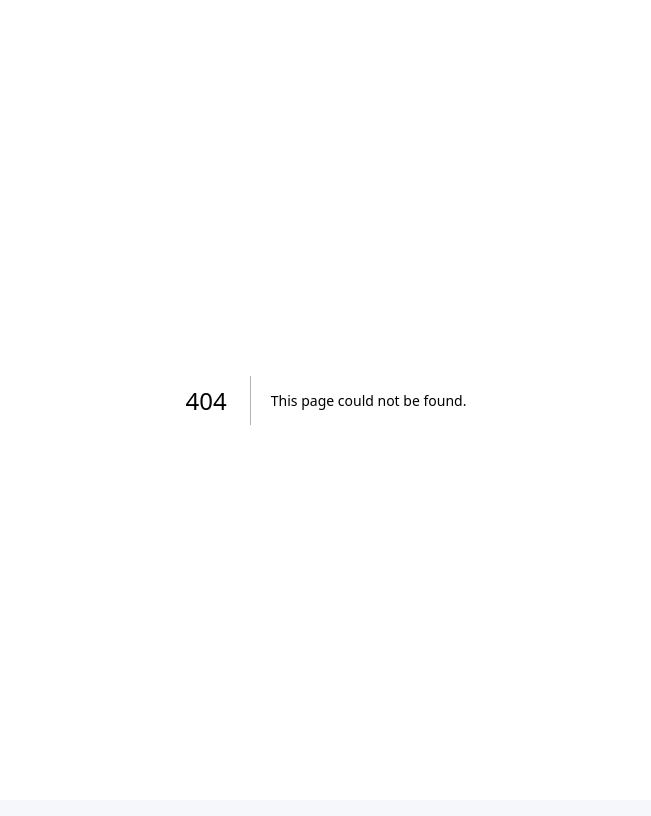
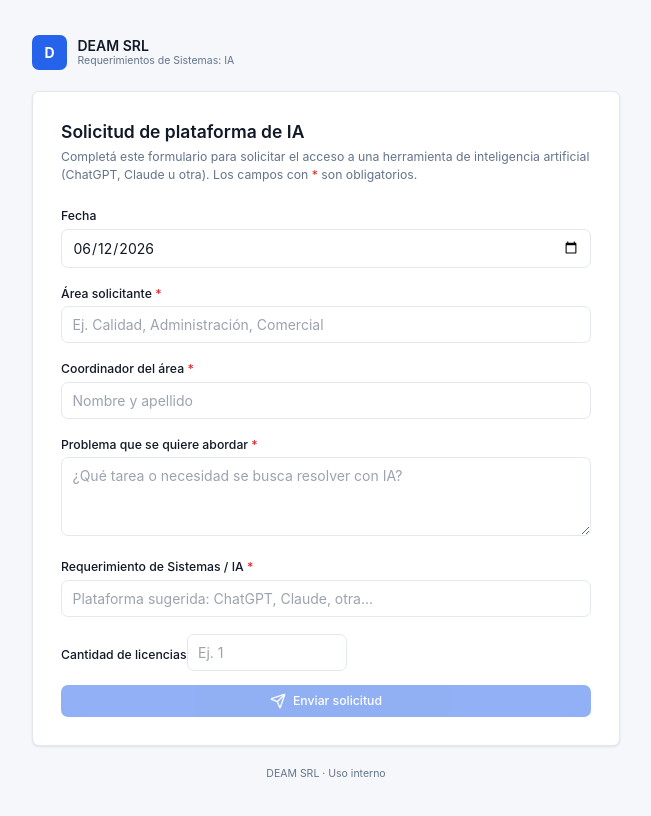
Before and after one commit to alejandrogomez-code/Administraci-n---DEAM, a Next.js app: page /solicitud-ia in a window 1280 px wide. Before the commit this address had no page. Shown: the whole page, without its empty margins (314-965 px from the left). Built offline with nearby package versions, Linux system fonts and the light colour scheme; no server answers.

Commit message:
Create page.tsx

```diff
--- /dev/null
+++ b/src/app/solicitud-ia/page.tsx
@@ -0,0 +1,176 @@
+'use client';
+
+import { useState } from 'react';
+import { CheckCircle2, Loader2, Send } from 'lucide-react';
+import { createClient } from '@/lib/supabase/client';
+
+type Form = {
+  fecha: string;
+  area: string;
+  coordinador: string;
+  problema: string;
+  requerimiento: string;
+  cantidad_licencias: string;
+};
+
+const VACIO: Form = {
+  fecha: new Date().toISOString().slice(0, 10),
+  area: '',
+  coordinador: '',
+  problema: '',
+  requerimiento: '',
+  cantidad_licencias: '',
+};
+
+export default function SolicitudIAPage() {
+  const supabase = createClient();
+  const [form, setForm] = useState<Form>(VACIO);
+  const [enviando, setEnviando] = useState(false);
+  const [ok, setOk] = useState(false);
+  const [error, setError] = useState<string | null>(null);
+
+  function set<K extends keyof Form>(k: K, v: Form[K]) {
+    setForm(prev => ({ ...prev, [k]: v }));
+  }
+
+  const valido =
+    form.area.trim() &&
+    form.coordinador.trim() &&
+    form.problema.trim() &&
+    form.requerimiento.trim();
+
+  async function enviar() {
+    if (!valido) { setError('Completá los campos obligatorios (*).'); return; }
+    setEnviando(true);
+    setError(null);
+    const payload = {
+      fecha: form.fecha || new Date().toISOString().slice(0, 10),
+      area: form.area.trim(),
+      coordinador: form.coordinador.trim(),
+      problema: form.problema.trim(),
+      requerimiento: form.requerimiento.trim(),
+      cantidad_licencias: form.cantidad_licencias === '' ? null : Number(form.cantidad_licencias),
+      estado: 'solicitado' as const,
+      origen: 'formulario' as const,
+    };
+    const { error } = await supabase.from('req_ia').insert(payload);
+    setEnviando(false);
+    if (error) { setError('No se pudo enviar: ' + error.message); return; }
+    setOk(true);
+  }
+
+  function nuevaSolicitud() {
+    setForm({ ...VACIO, fecha: new Date().toISOString().slice(0, 10) });
+    setOk(false);
+    setError(null);
+  }
+
+  return (
+    <div className="min-h-screen bg-bg text-text flex items-start justify-center px-4 py-10">
+      <div className="w-full max-w-2xl">
+        {/* Encabezado */}
+        <div className="flex items-center gap-3 mb-6">
+          <div className="w-10 h-10 rounded bg-primary text-primary-fg flex items-center justify-center font-bold shrink-0">D</div>
+          <div className="leading-tight">
+            <div className="font-semibold">DEAM SRL</div>
+            <div className="text-xs text-muted">Requerimientos de Sistemas: IA</div>
+          </div>
+        </div>
+
+        {ok ? (
+          <div className="card p-8 text-center">
+            <CheckCircle2 className="mx-auto text-success mb-3" size={40} />
+            <h1 className="text-lg font-semibold">¡Solicitud enviada!</h1>
+            <p className="text-sm text-muted mt-2">
+              Tu requerimiento quedó registrado como <strong>Solicitado</strong>. El área de Sistemas lo va a revisar.
+            </p>
+            <button onClick={nuevaSolicitud} className="btn-primary mt-6">Cargar otra solicitud</button>
+          </div>
+        ) : (
+          <div className="card p-6 sm:p-8">
+            <h1 className="text-xl font-semibold">Solicitud de plataforma de IA</h1>
+            <p className="text-sm text-muted mt-1 mb-6">
+              Completá este formulario para solicitar el acceso a una herramienta de inteligencia artificial
+              (ChatGPT, Claude u otra). Los campos con <span className="text-danger">*</span> son obligatorios.
+            </p>
+
+            <div className="space-y-4">
+              <div>
+                <label className="text-sm font-medium">Fecha</label>
+                <input
+                  type="date"
+                  className="input mt-1"
+                  value={form.fecha}
+                  onChange={e => set('fecha', e.target.value)}
+                />
+              </div>
+
+              <div>
+                <label className="text-sm font-medium">Área solicitante <span className="text-danger">*</span></label>
+                <input
+                  className="input mt-1"
+                  placeholder="Ej. Calidad, Administración, Comercial"
+                  value={form.area}
+                  onChange={e => set('area', e.target.value)}
+                />
+              </div>
+
+              <div>
+                <label className="text-sm font-medium">Coordinador del área <span className="text-danger">*</span></label>
+                <input
+                  className="input mt-1"
+                  placeholder="Nombre y apellido"
+                  value={form.coordinador}
+                  onChange={e => set('coordinador', e.target.value)}
+                />
+              </div>
+
+              <div>
+                <label className="text-sm font-medium">Problema que se quiere abordar <span className="text-danger">*</span></label>
+                <textarea
+                  rows={3}
+                  className="input mt-1 resize-y"
+                  placeholder="¿Qué tarea o necesidad se busca resolver con IA?"
+                  value={form.problema}
+                  onChange={e => set('problema', e.target.value)}
+                />
+              </div>
+
+              <div>
+                <label className="text-sm font-medium">Requerimiento de Sistemas / IA <span className="text-danger">*</span></label>
+                <input
+                  className="input mt-1"
+                  placeholder="Plataforma sugerida: ChatGPT, Claude, otra..."
+                  value={form.requerimiento}
+                  onChange={e => set('requerimiento', e.target.value)}
+                />
+              </div>
+
+              <div>
+                <label className="text-sm font-medium">Cantidad de licencias</label>
+                <input
+                  type="number"
+                  min={1}
+                  className="input mt-1 max-w-[160px]"
+                  placeholder="Ej. 1"
+                  value={form.cantidad_licencias}
+                  onChange={e => set('cantidad_licencias', e.target.value)}
+                />
+              </div>
+
+              {error && (
+                <div className="text-sm text-danger bg-danger/10 rounded px-3 py-2">{error}</div>
+              )}
+
+              <button onClick={enviar} disabled={enviando || !valido} className="btn-primary w-full disabled:opacity-50">
+                {enviando ? <><Loader2 className="animate-spin" size={16} /> Enviando...</> : <><Send size={16} /> Enviar solicitud</>}
+              </button>
+            </div>
+          </div>
+        )}
+
+        <p className="text-center text-xs text-muted mt-6">DEAM SRL · Uso interno</p>
+      </div>
+    </div>
+  );
+}
```
